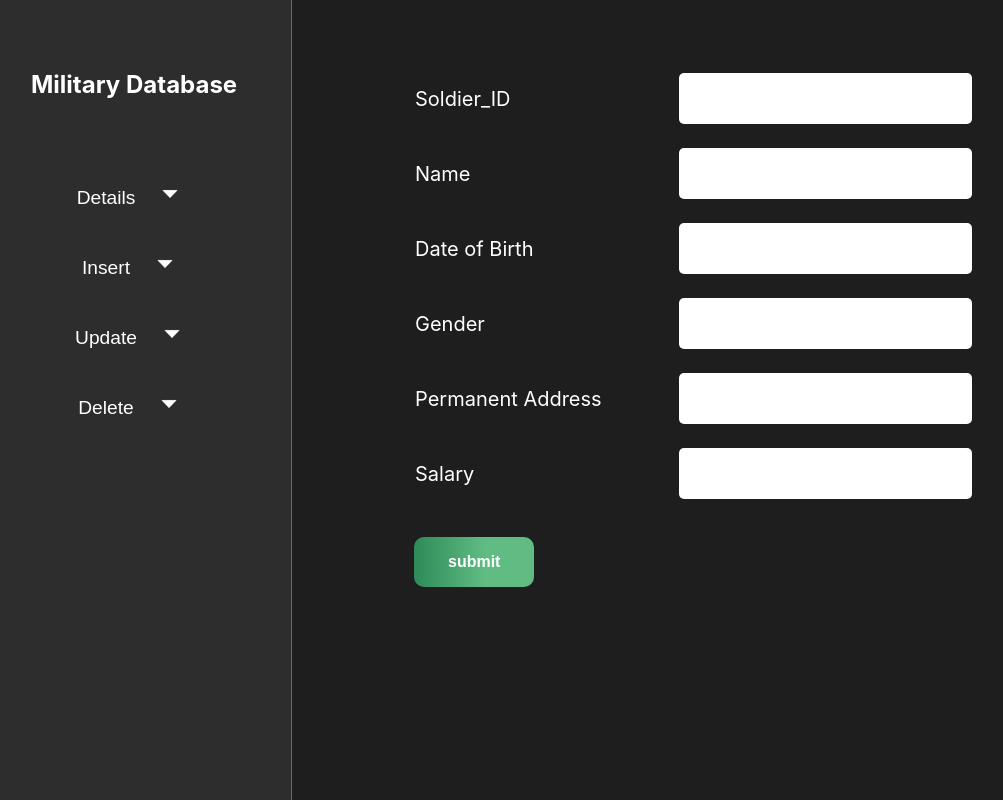
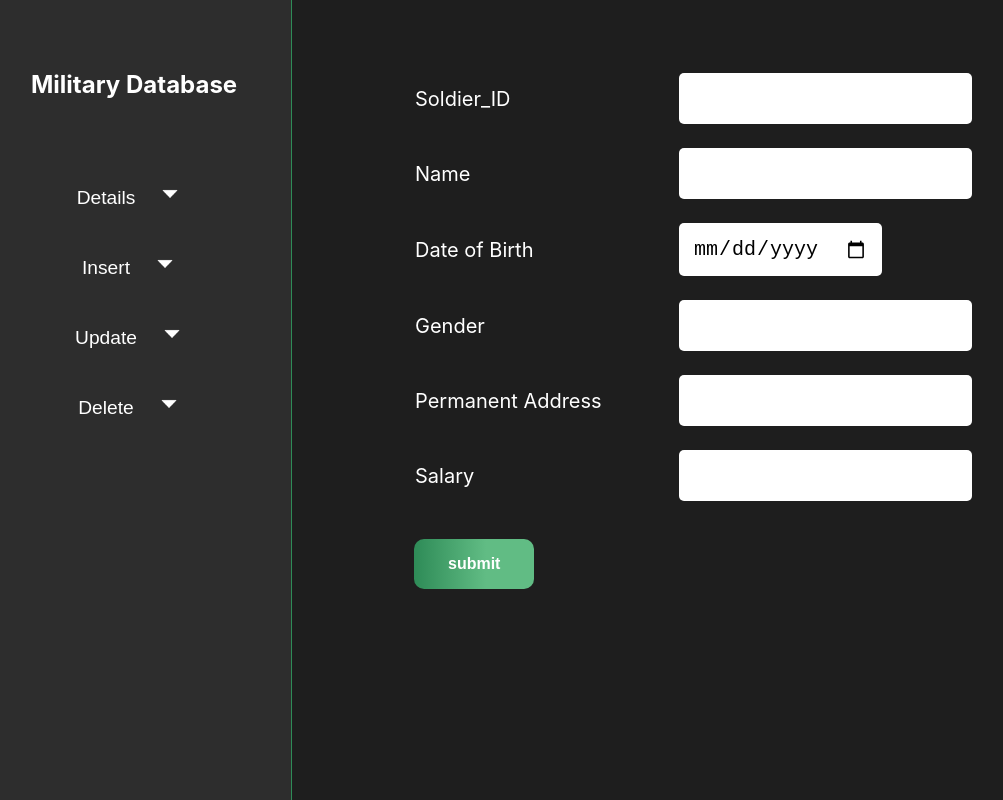
Before and after one commit to Amit-Bongale/military-database, a React (Create React App) app: page /insertsoldier in a window 1280 px wide. Shown: the whole page, without its empty margins (9-1012 px from the left). Built offline with nearby package versions, Linux system fonts and the light colour scheme.

Commit message:
insertion of soldier working

```diff
--- a/src/Components/Insert/InsertSoldier/InsertSoldier.js
+++ b/src/Components/Insert/InsertSoldier/InsertSoldier.js
@@ -21,12 +21,12 @@ function InsertSoldier() {
       'dob' : dob,
       'gender':gender,
       'address':address,
-      'salary':salary
+      'Salary':salary
     }
 
 
     try{
-      fetch(`http://localhost:3000/insertsoldier` ,
+      fetch(`http://localhost:3000/insertsoldiers` ,
       { method : "POST" , headers:{'Content-Type': 'application/json'} ,  body:JSON.stringify(data)})
       .then((res) => res.json())
       .catch((error) => console.log(error));
@@ -74,7 +74,7 @@ function InsertSoldier() {
                 <label className="insert-label">Date of Birth</label>
               </td>
               <td>
-                <input className="insert-input" type="text" required
+                <input className="insert-input" type="date" required
                 onChange={(val) => {setdob(val.target.value)}}/>
               </td>
             </tr>
```
